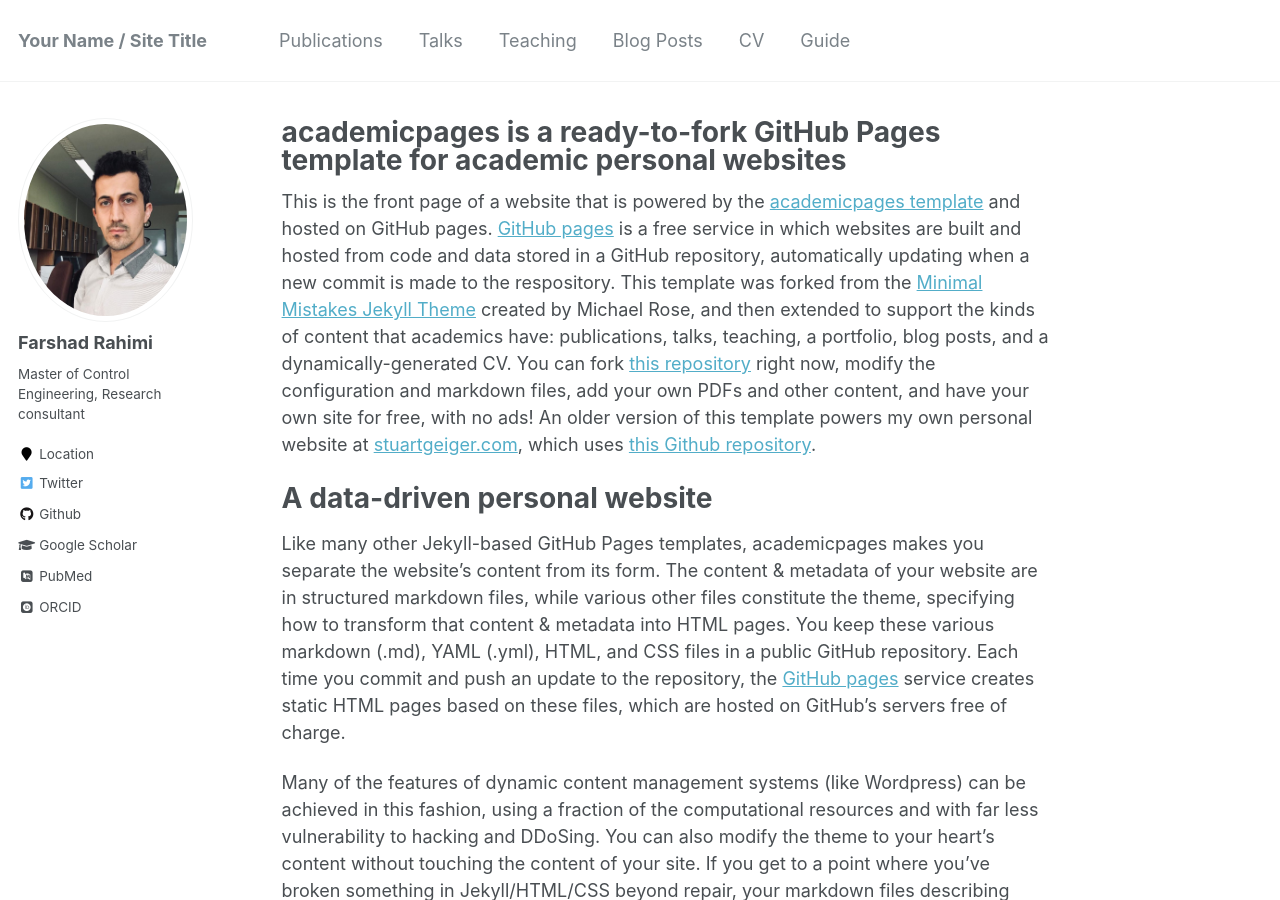
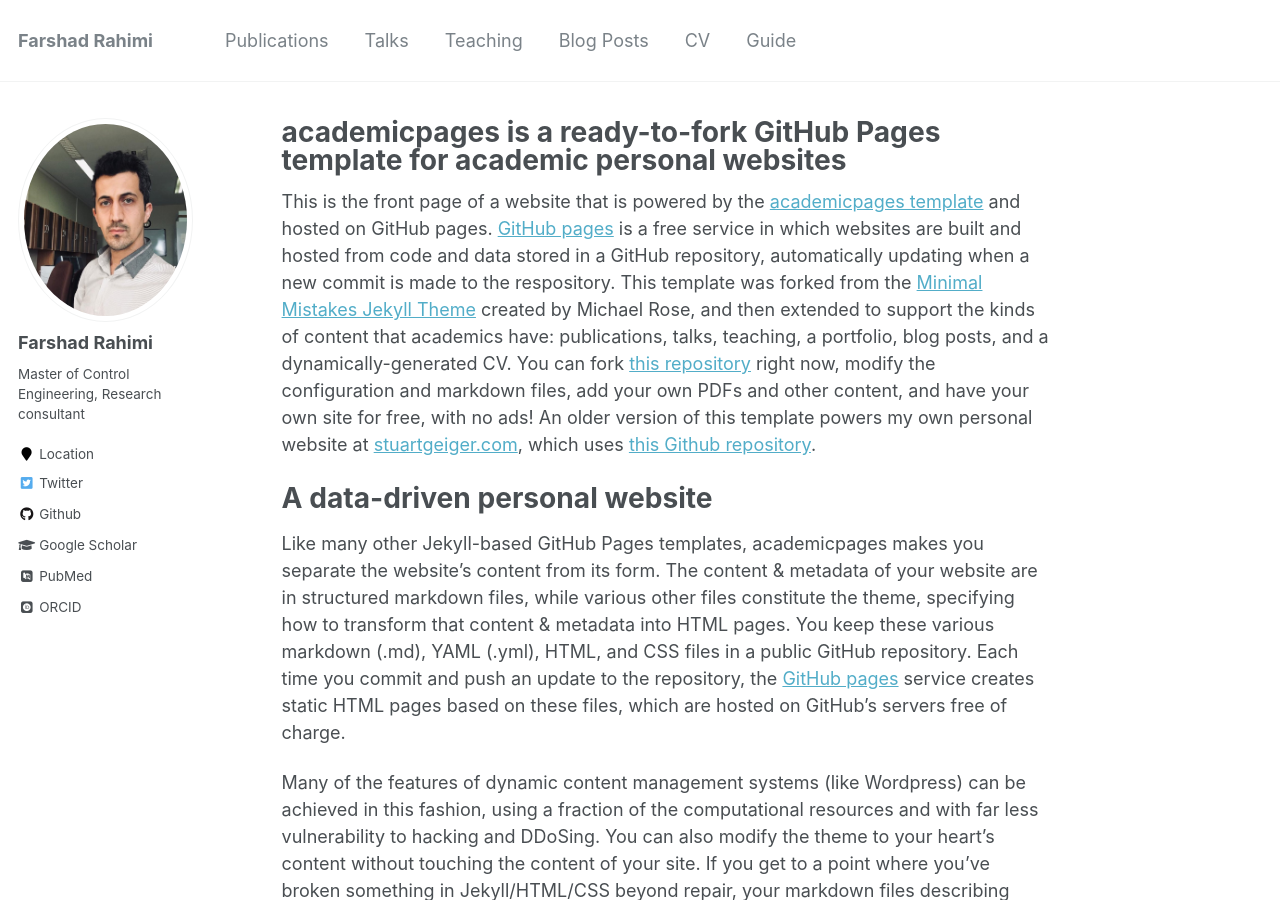
Before and after one commit to Farshad-Rahimi/FarshadRahimi, a Jekyll site: the page built from _pages/about.md, in a window 1280 px wide and 900 px high. Built offline with Jekyll 4.4.1, drawn with Linux system fonts in a browser that asks for light colours; some web fonts are replaced.

Commit message:
Update _config.yml

```diff
--- a/_config.yml
+++ b/_config.yml
@@ -7,7 +7,7 @@
 
 # Site Settings
 locale                   : "en-US"
-title                    : "Your Name / Site Title"
+title                    : "Farshad Rahimi"
 title_separator          : "-"
 name                     : &name "Your Name"
 description              : &description "personal description"
```
